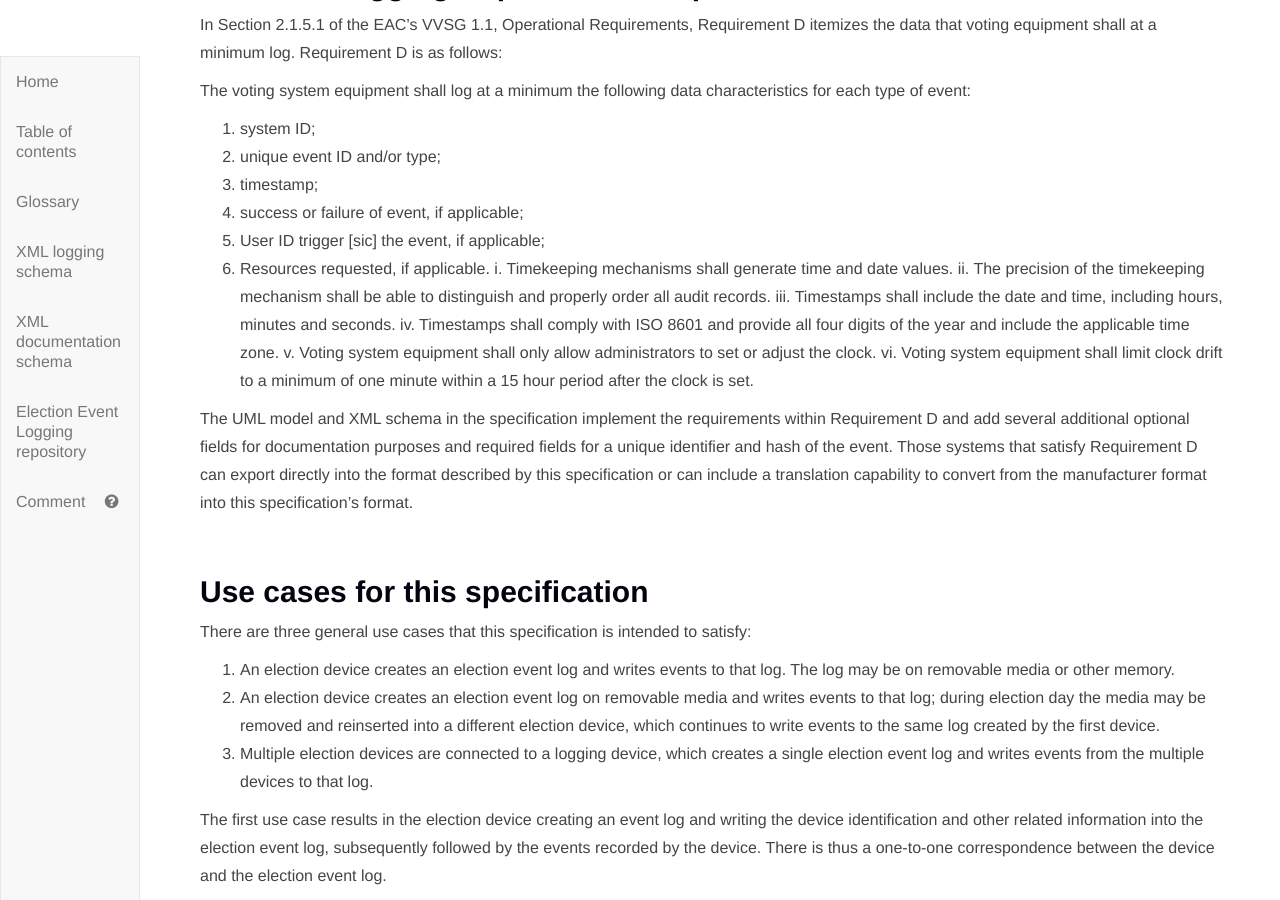
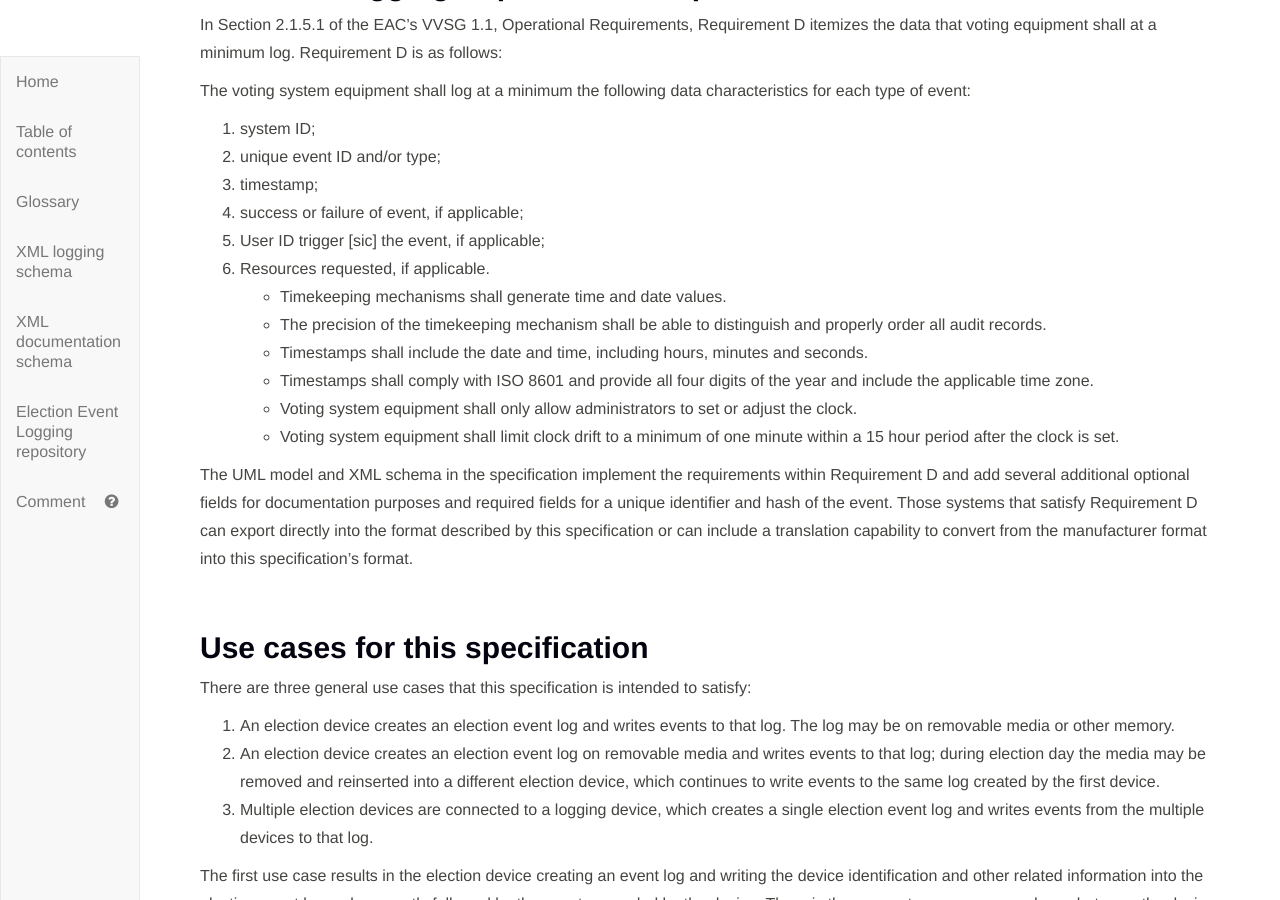
Before and after one commit to usnistgov/ElectionEventLogging, a Jekyll site: the page built from index.md, in a window 1280 px wide and 900 px high, scrolled down 4536 px. Built offline with Jekyll 4.4.1, drawn with Linux system fonts in a browser that asks for light colours; our own code applies the rules of GitHub Pages for plain Markdown files.

Commit message:
added text

```diff
--- a/index.md
+++ b/index.md
@@ -150,12 +150,12 @@ The voting system equipment shall log at a minimum the following data characteri
 4. success or failure of event, if applicable;
 5. User ID trigger [sic] the event, if applicable;
 6. Resources requested, if applicable.
-  i. Timekeeping mechanisms shall generate time and date values.
-  ii. The precision of the timekeeping mechanism shall be able to distinguish and properly order all audit records.
-  iii. Timestamps shall include the date and time, including hours, minutes and seconds.
-  iv. Timestamps shall comply with ISO 8601 and provide all four digits of the year and include the applicable time zone.
-  v. Voting system equipment shall only allow administrators to set or adjust the clock.
-  vi. Voting system equipment shall limit clock drift to a minimum of one minute within a 15 hour period after the clock is set.
+  * Timekeeping mechanisms shall generate time and date values.
+  * The precision of the timekeeping mechanism shall be able to distinguish and properly order all audit records.
+  * Timestamps shall include the date and time, including hours, minutes and seconds.
+  * Timestamps shall comply with ISO 8601 and provide all four digits of the year and include the applicable time zone.
+  * Voting system equipment shall only allow administrators to set or adjust the clock.
+  * Voting system equipment shall limit clock drift to a minimum of one minute within a 15 hour period after the clock is set.
 
 The UML model and XML schema in the specification implement the requirements within Requirement D and add several additional optional fields for documentation purposes and required fields for a unique identifier and hash of the event.  Those systems that satisfy Requirement D can export directly into the format described by this specification or can include a translation capability to convert from the manufacturer format into this specification's format.
 
```
